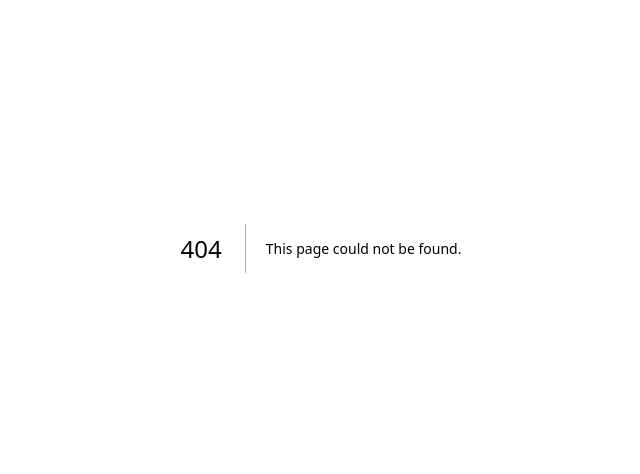
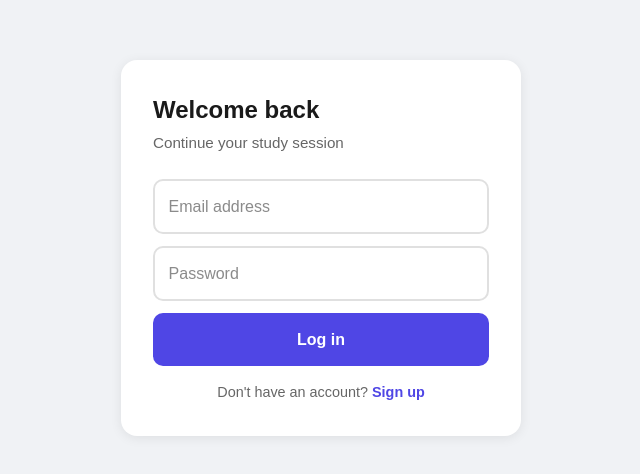
Before and after one commit to holmemila/pilot-study-app, a Next.js app in the folder pilot-study-app/: page /login in a window 1280 px wide. Before the commit this address had no page. Shown: the part 152-626 px from the top of the page, without its empty margins (319-959 px from the left). Built offline with nearby package versions, Linux system fonts and the light colour scheme.

Commit message:
add user auth and progress saving

```diff
--- /dev/null
+++ b/pilot-study-app/app/login/page.tsx
@@ -0,0 +1,84 @@
+"use client"
+import { useState } from "react"
+import { supabase } from "../../supabase"
+import type { CSSProperties } from "react"
+
+export default function Login() {
+  const [email, setEmail] = useState("")
+  const [password, setPassword] = useState("")
+  const [isSignUp, setIsSignUp] = useState(false)
+  const [message, setMessage] = useState("")
+  const [loading, setLoading] = useState(false)
+
+  async function handleSubmit() {
+    setLoading(true)
+    setMessage("")
+
+    if (isSignUp) {
+      const { error } = await supabase.auth.signUp({ email, password })
+      if (error) setMessage(error.message)
+      else setMessage("Check your email to confirm your account.")
+    } else {
+      const { error } = await supabase.auth.signInWithPassword({ email, password })
+      if (error) setMessage(error.message)
+      else window.location.href = "/"
+    }
+    setLoading(false)
+  }
+
+  return (
+    <main style={styles.container}>
+      <div style={styles.card}>
+        <h2 style={styles.title}>
+          {isSignUp ? "Create account" : "Welcome back"}
+        </h2>
+        <p style={styles.subtitle}>
+          {isSignUp ? "Start studying for your EASA PPL" : "Continue your study session"}
+        </p>
+
+        <input
+          style={styles.input}
+          type="email"
+          placeholder="Email address"
+          value={email}
+          onChange={e => setEmail(e.target.value)}
+        />
+        <input
+          style={styles.input}
+          type="password"
+          placeholder="Password"
+          value={password}
+          onChange={e => setPassword(e.target.value)}
+        />
+
+        {message && (
+          <p style={{ color: message.includes("Check") ? "#34a853" : "#ea4335", fontSize: "0.9rem", margin: "0 0 1rem" }}>
+            {message}
+          </p>
+        )}
+
+        <button style={styles.button} onClick={handleSubmit} disabled={loading}>
+          {loading ? "Please wait..." : isSignUp ? "Create account" : "Log in"}
+        </button>
+
+        <p style={styles.toggle}>
+          {isSignUp ? "Already have an account?" : "Don't have an account?"}{" "}
+          <span style={styles.link} onClick={() => { setIsSignUp(!isSignUp); setMessage("") }}>
+            {isSignUp ? "Log in" : "Sign up"}
+          </span>
+        </p>
+      </div>
+    </main>
+  )
+}
+
+const styles: Record<string, CSSProperties> = {
+  container: { minHeight: "100vh", background: "#f0f2f5", display: "flex", alignItems: "center", justifyContent: "center", padding: "1rem" },
+  card: { background: "white", borderRadius: "16px", padding: "2rem", maxWidth: "400px", width: "100%", boxShadow: "0 2px 12px rgba(0,0,0,0.08)" },
+  title: { fontSize: "1.5rem", fontWeight: "700", color: "#1a1a1a", marginBottom: "0.25rem" },
+  subtitle: { color: "#666", marginBottom: "1.5rem", fontSize: "0.95rem" },
+  input: { width: "100%", padding: "0.85rem", borderRadius: "10px", border: "2px solid #e0e0e0", fontSize: "1rem", marginBottom: "0.75rem", boxSizing: "border-box" as const, outline: "none" },
+  button: { width: "100%", padding: "0.9rem", background: "#4f46e5", color: "white", border: "none", borderRadius: "10px", fontSize: "1rem", fontWeight: "600", cursor: "pointer", marginBottom: "1rem" },
+  toggle: { textAlign: "center", color: "#666", fontSize: "0.9rem" },
+  link: { color: "#4f46e5", cursor: "pointer", fontWeight: "600" }
+}
--- a/pilot-study-app/app/page.tsx
+++ b/pilot-study-app/app/page.tsx
@@ -1,6 +1,7 @@
 "use client"
-import { useState } from "react"
+import { useState, useEffect } from "react"
 import type { CSSProperties } from "react"
+import { supabase } from "../supabase"
 import questions from "../data/questions/air-law/multiple-choice"
 
 export default function Home() {
@@ -8,13 +9,36 @@ export default function Home() {
   const [selected, setSelected] = useState<number | null>(null)
   const [score, setScore] = useState(0)
   const [finished, setFinished] = useState(false)
+  const [userId, setUserId] = useState<string | null>(null)
+  const [loading, setLoading] = useState(true)
+
+  useEffect(() => {
+    supabase.auth.getSession().then(({ data: { session } }) => {
+      if (!session) {
+        window.location.href = "/login"
+      } else {
+        setUserId(session.user.id)
+        setLoading(false)
+      }
+    })
+  }, [])
 
   const q = questions[current]
 
-  function handleAnswer(index: number) {
+  async function handleAnswer(index: number) {
     if (selected !== null) return
     setSelected(index)
-    if (index === q.correct) setScore(s => s + 1)
+    const isCorrect = index === q.correct
+    if (isCorrect) setScore(s => s + 1)
+
+    if (userId) {
+      await supabase.from("progress").insert({
+        user_id: userId,
+        question_id: q.id,
+        subject: q.subject,
+        correct: isCorrect
+      })
+    }
   }
 
   function handleNext() {
@@ -24,6 +48,19 @@ export default function Home() {
       setCurrent(c => c + 1)
       setSelected(null)
     }
+  }
+
+  async function handleLogout() {
+    await supabase.auth.signOut()
+    window.location.href = "/login"
+  }
+
+  if (loading) {
+    return (
+      <main style={styles.container}>
+        <p style={{ color: "#666" }}>Loading...</p>
+      </main>
+    )
   }
 
   if (finished) {
@@ -40,6 +77,9 @@ export default function Home() {
           <button style={styles.button} onClick={() => { setCurrent(0); setSelected(null); setScore(0); setFinished(false) }}>
             Try again
           </button>
+          <button style={{ ...styles.button, background: "#f0f2f5", color: "#666", marginTop: "0.75rem" }} onClick={handleLogout}>
+            Log out
+          </button>
         </div>
       </main>
     )
@@ -51,7 +91,10 @@ export default function Home() {
 
         <div style={styles.topBar}>
           <span style={styles.subject}>Air Law</span>
-          <span style={styles.counter}>{current + 1} / {questions.length}</span>
+          <div style={{ display: "flex", alignItems: "center", gap: "1rem" }}>
+            <span style={styles.counter}>{current + 1} / {questions.length}</span>
+            <button onClick={handleLogout} style={styles.logoutBtn}>Log out</button>
+          </div>
         </div>
 
         <div style={styles.progressBar}>
@@ -107,5 +150,6 @@ const styles: Record<string, CSSProperties> = {
   question: { fontSize: "1.15rem", fontWeight: "600", marginBottom: "1.5rem", lineHeight: "1.6", color: "#1a1a1a" },
   option: { padding: "1rem", borderRadius: "10px", cursor: "pointer", textAlign: "left", fontSize: "0.95rem", transition: "all 0.15s", lineHeight: "1.4" },
   explanation: { marginTop: "1.25rem", padding: "1rem", background: "#f8f8f8", borderRadius: "10px", fontSize: "0.9rem" },
-  button: { width: "100%", padding: "0.9rem", background: "#4f46e5", color: "white", border: "none", borderRadius: "10px", fontSize: "1rem", fontWeight: "600", cursor: "pointer" }
+  button: { width: "100%", padding: "0.9rem", background: "#4f46e5", color: "white", border: "none", borderRadius: "10px", fontSize: "1rem", fontWeight: "600", cursor: "pointer" },
+  logoutBtn: { fontSize: "0.8rem", color: "#999", background: "none", border: "none", cursor: "pointer", padding: "0" }
 }
--- a/pilot-study-app/package.json
+++ b/pilot-study-app/package.json
@@ -9,6 +9,7 @@
     "lint": "eslint"
   },
   "dependencies": {
+    "@supabase/supabase-js": "^2.108.2",
     "next": "16.2.9",
     "react": "19.2.4",
     "react-dom": "19.2.4"
--- /dev/null
+++ b/pilot-study-app/supabase.ts
@@ -0,0 +1,6 @@
+import { createClient } from "@supabase/supabase-js"
+
+const supabaseUrl = "https://zonytmnvmwkemrzrtozp.supabase.co"
+const supabaseAnonKey = "eyJhbGciOiJIUzI1NiIsInR5cCI6IkpXVCJ9.eyJpc3MiOiJzdXBhYmFzZSIsInJlZiI6Inpvbnl0bW52bXdrZW1yenJ0b3pwIiwicm9sZSI6ImFub24iLCJpYXQiOjE3ODIzNDg0OTIsImV4cCI6MjA5NzkyNDQ5Mn0.dzFKAJufy-pyto845ZAtAd1ymA6E7mftdP4IaddqvQg"
+
+export const supabase = createClient(supabaseUrl, supabaseAnonKey)
```
Also changed, not shown: 1 other file (tests, documents, lock files or other folders).
